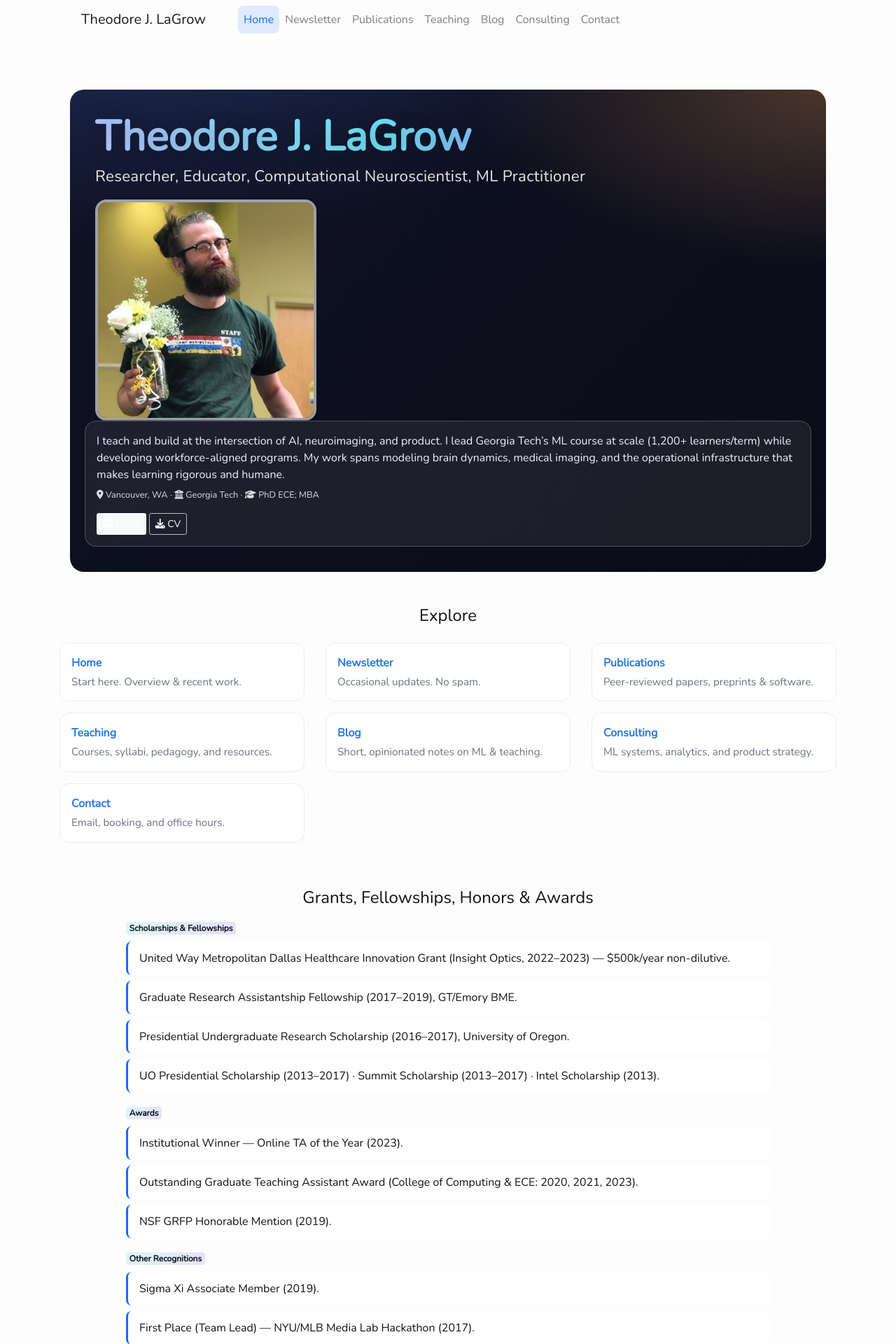
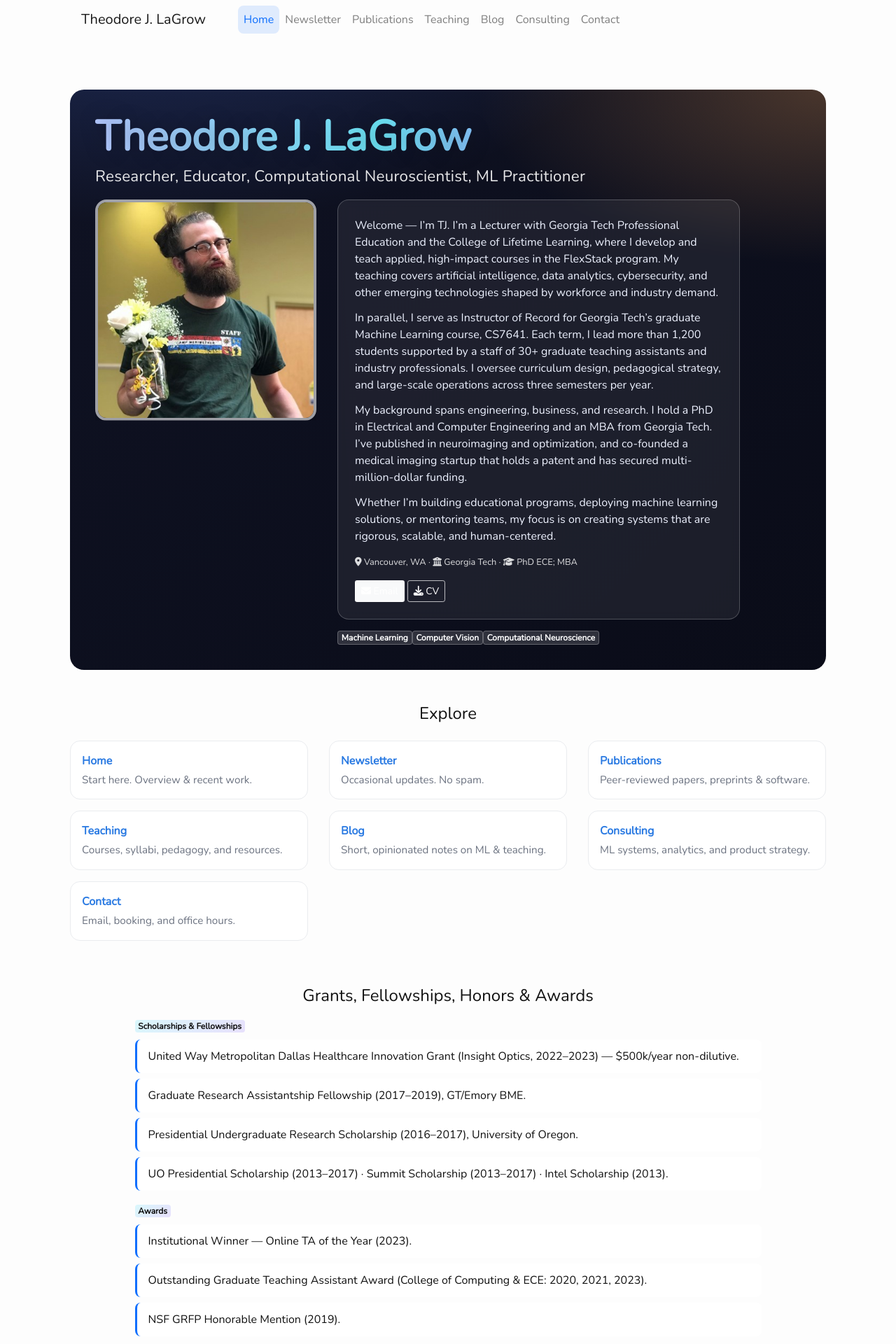
Before and after one commit to tjlagrow/tjlagrow.github.io, a Jekyll site: the page built from index.html, in a window 1280 px wide. Shown: the top 1920 px of the page at 70% size. Built offline with Jekyll 4.4.1, drawn with Linux system fonts in a browser that asks for light colours; nearby versions of some CDN libraries; a style sheet for code colours, icons or effects is not loaded.

Commit message:
update title card

```diff
--- a/index.html
+++ b/index.html
@@ -109,48 +109,66 @@ portal:
     .hero .about-card a.btn{ border-color: rgba(255,255,255,.7); color:#fff; }
     .hero .about-card a.btn:hover{ background: rgba(255,255,255,.12); color:#fff; }
 
+    /* Tighter, friendlier paragraphs in the About card */
+    .hero .about-card p { margin-bottom: .75rem; }
+
+    /* (Optional) balance widths a bit on md screens */
+    @media (min-width: 768px) {
+      .hero .col-md-5 { flex: 0 0 auto; width: 41.6667%; }
+      .hero .col-md-7 { flex: 0 0 auto; width: 58.3333%; }
+    }
+
+
 </style>
 
 <div class="container my-5">
 
-<!-- HERO: Name + Tagline on top, then Carousel + About -->
+<!-- HERO: Name + Tagline, then Carousel + About side-by-side -->
 <section class="hero mb-5">
-  <!-- New masthead row -->
+  <!-- Masthead -->
   <div class="masthead text-center text-md-left">
     <h1 class="masthead-title mb-2">Theodore J. LaGrow</h1>
-    <div class="masthead-tagline">
-      Researcher, Educator, Computational Neuroscientist, ML Practitioner
-    </div>
+    <div class="masthead-tagline">Researcher, Educator, Computational Neuroscientist, ML Practitioner</div>
   </div>
 
-  <!-- Carousel + About side-by-side -->
-  <div class="row align-items-center g-4">
-    <div class="col-md-4 text-center text-md-left">
+  <!-- Side-by-side layout -->
+  <div class="row align-items-start g-4">
+    <!-- Carousel (left) -->
+    <div class="col-md-5 col-lg-4 text-center text-md-left">
       <div class="avatar-wrap" id="heroSlides"></div>
     </div>
 
-      <div class="about-card p-3 soft">
-        <p class="mb-2">
-          I teach and build at the intersection of AI, neuroimaging, and product. I lead Georgia Tech’s ML course at
-          scale (1,200+ learners/term) while developing workforce-aligned programs. My work spans modeling brain
-          dynamics, medical imaging, and the operational infrastructure that makes learning rigorous <em>and</em> humane.
-        </p>
-        <div class="small">
-          <i class="fa fa-map-marker"></i> Vancouver, WA · <i class="fa fa-university"></i> Georgia Tech ·
+    <!-- About (right) -->
+    <div class="col-md-7 col-lg-8">
+      <div class="about-card p-4 soft">
+        <p><strong>Welcome — I’m TJ.</strong> I’m a Lecturer with Georgia Tech Professional Education and the College of Lifetime Learning, where I develop and teach applied, high-impact courses in the FlexStack program. My teaching covers artificial intelligence, data analytics, cybersecurity, and other emerging technologies shaped by workforce and industry demand.</p>
+        <p>In parallel, I serve as Instructor of Record for Georgia Tech’s graduate Machine Learning course, <strong>CS7641</strong>. Each term, I lead more than <strong>1,200</strong> students supported by a staff of <strong>30+ graduate teaching assistants</strong> and industry professionals. I oversee curriculum design, pedagogical strategy, and large-scale operations across three semesters per year.</p>
+        <p>My background spans engineering, business, and research. I hold a <strong>PhD in Electrical and Computer Engineering</strong> and an <strong>MBA</strong> from Georgia Tech. I’ve published in neuroimaging and optimization, and co-founded a medical imaging startup that holds a patent and has secured multi-million-dollar funding.</p>
+        <p class="mb-0">Whether I’m building educational programs, deploying machine learning solutions, or mentoring teams, my focus is on creating systems that are <strong>rigorous</strong>, <strong>scalable</strong>, and <strong>human-centered</strong>.</p>
+
+        <div class="small mt-3">
+          <i class="fa fa-map-marker"></i> Vancouver, WA ·
+          <i class="fa fa-university"></i> Georgia Tech ·
           <i class="fa fa-graduation-cap"></i> PhD ECE; MBA
         </div>
         <div class="mt-3">
-          <a href="mailto:tlagrow@gatech.edu" class="btn btn-light btn-sm">
-            <i class="fa fa-envelope"></i> Email
-          </a>
+          <a href="mailto:tlagrow@gatech.edu" class="btn btn-light btn-sm"><i class="fa fa-envelope"></i> Email</a>
           <a href="{{ '/assets/tj-lagrow-resume.pdf' | relative_url }}" class="btn btn-outline-light btn-sm btn-hero" target="_blank" rel="noopener">
             <i class="fa fa-download"></i> CV
           </a>
         </div>
       </div>
+
+      <!-- Badges still flashy, tucked under the About card -->
+      <div class="d-flex flex-wrap gap-2 mt-3">
+        <span class="badge">Machine Learning</span>
+        <span class="badge">Computer Vision</span>
+        <span class="badge">Computational Neuroscience</span>
+      </div>
     </div>
   </div>
 </section>
+
 
 
   <!-- EXPLORE: Cards for nav tabs with small highlights -->
```
